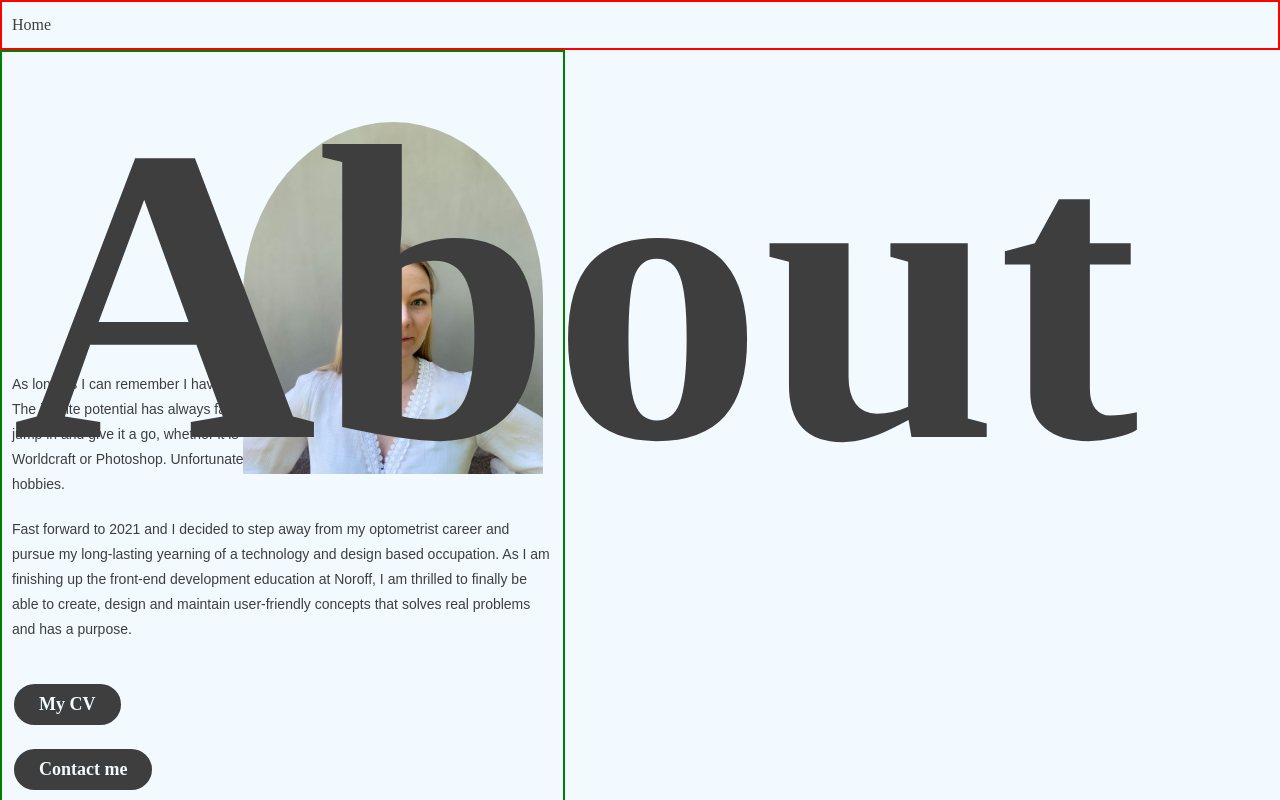
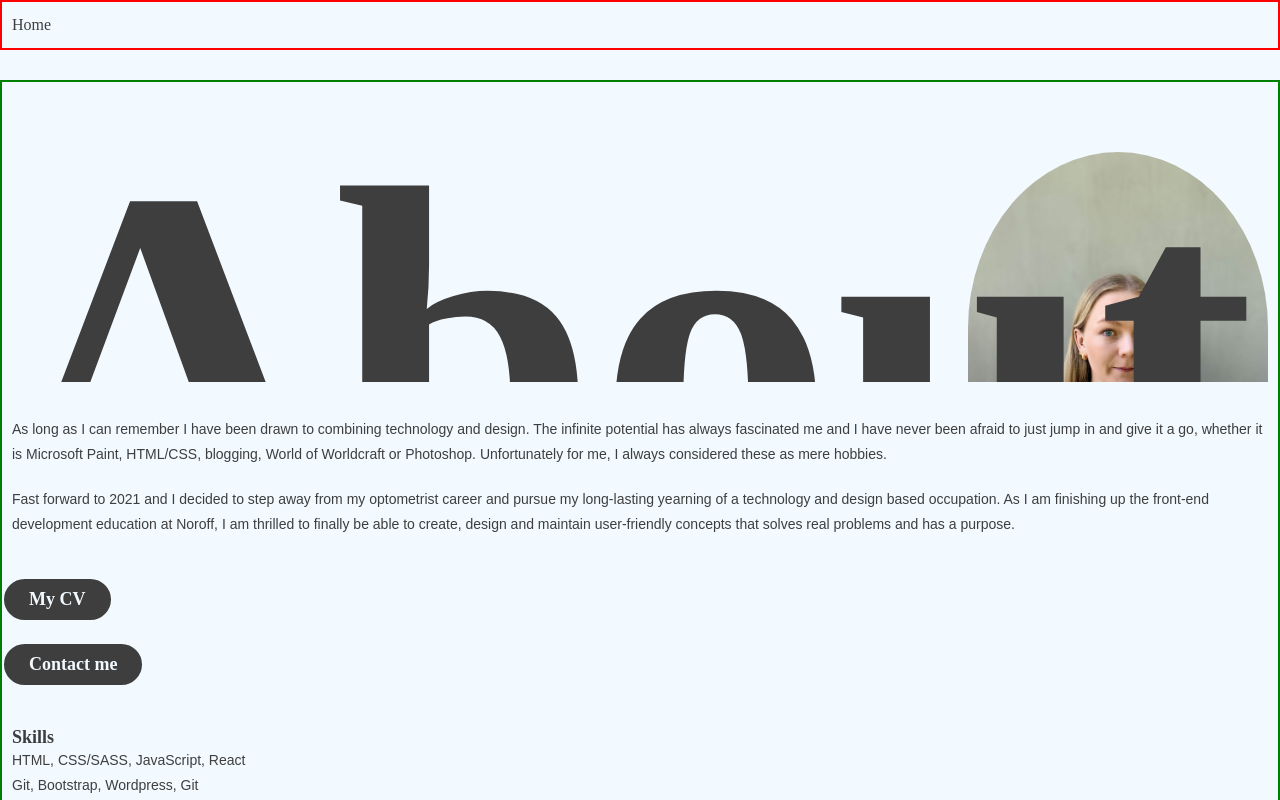
Before and after one commit to mathildeew/mathildeelinor-react, a React (Vite) app: page /about in a window 1280 px wide. Shown: the top 800 px of the page. Built offline with nearby package versions, Linux system fonts and the light colour scheme; a web font is replaced by a local one.

Commit message:
styles about page

```diff
--- a/src/components/About/AboutContainer.styles.jsx
+++ b/src/components/About/AboutContainer.styles.jsx
@@ -1,19 +1,22 @@
 import styled from "styled-components";
 
 export const AboutContainer = styled.div`
+  border: 2px solid green;
+
   .aboutTop {
     height: 300px;
-    margin-bottom: 20px;
+    margin-bottom: 35px;
     position: relative;
   }
 
   h1 {
-    font-size: 33vw;
+    font-size: 37vw;
     position: absolute;
     z-index: 2;
+    left: -10px;
   }
 
-  .selfImg {
+  .portrait {
     background: url("../../../public/self2.jpg");
     height: 73.5vw; /* 220px*/
     width: 60vw; /* 180px */
@@ -29,14 +32,19 @@ export const AboutContainer = styled.div`
     z-index: 1;
   }
 
-  .aboutSection {
-    margin-bottom: 40px;
-  }
-
   .aboutText {
     p:first-child {
       margin-bottom: 20px;
     }
+  }
+
+  .aboutSection,
+  .buttons {
+    margin-bottom: 40px;
+  }
+
+  button:first-child {
+    margin-bottom: 20px;
   }
 
   .bulk {
--- a/src/components/About/index.jsx
+++ b/src/components/About/index.jsx
@@ -8,7 +8,7 @@ export default function About() {
     <AboutContainer>
       <div className="aboutTop">
         <h1>About</h1>
-        <div className="selfImg"></div>
+        <div className="portrait"></div>
       </div>
 
       <section className="aboutSection aboutText">
@@ -29,10 +29,12 @@ export default function About() {
         </p>
       </section>
 
-      <BaseButton>My CV</BaseButton>
-      <BaseButton>
-        <Link to="/contact">Contact me</Link>
-      </BaseButton>
+      <div className="buttons">
+        <BaseButton>My CV</BaseButton>
+        <BaseButton>
+          <Link to="/contact">Contact me</Link>
+        </BaseButton>
+      </div>
 
       <section className="aboutSection">
         <h2>Skills</h2>
--- a/src/components/Home/index.jsx
+++ b/src/components/Home/index.jsx
@@ -4,11 +4,13 @@ import { HomeContainer } from "./HomeContainer.styles";
 export default function Home() {
   return (
     <HomeContainer>
+      <main>
         <div className="homeTop">
           <span>Mathilde</span>
           <span>Elinor</span>
         </div>
 
+        <section>
           <div className="homeMiddle">
             <p>Front-end developer.</p>
             <p>Currently working as an optometrist.</p>
@@ -27,6 +29,8 @@ export default function Home() {
               </li>
             </ul>
           </nav>
+        </section>
+      </main>
     </HomeContainer>
   );
 }
--- a/src/components/ui/Layout/Header/Header.styles.jsx
+++ b/src/components/ui/Layout/Header/Header.styles.jsx
@@ -6,6 +6,7 @@ export const HeaderContainer = styled.header`
   align-items: center;
   font-size: 1.6rem;
   border: 2px solid red;
+  margin-bottom: 30px;
 
   a {
     margin-left: 10px;
--- a/src/components/ui/Layout/index.jsx
+++ b/src/components/ui/Layout/index.jsx
@@ -6,9 +6,7 @@ export default function Layout() {
   return (
     <>
       <Header />
-      <main>
-        <Outlet />
-      </main>
+      <Outlet />
       <Footer />
     </>
   );
--- a/styles/Button.jsx
+++ b/styles/Button.jsx
@@ -9,7 +9,6 @@ export const BaseButton = styled.button`
   padding: 10px 25px;
   border-radius: 50px;
   border: 2px solid var(--color-secondary);
-  margin-bottom: 20px;
   display: block;
 
   a {
--- a/styles/GlobalStyles.jsx
+++ b/styles/GlobalStyles.jsx
@@ -5,13 +5,15 @@ export const GlobalStyle = createGlobalStyle`
 * {
     margin: 0;
     box-sizing: border-box;
+    overflow-x: hidden;
 }
 
     html {
         --color-primary: #3e3e3e;
         --color-secondary: #f2faff;
         height: 100%;
-        font-size: 62.5%
+        font-size: 62.5%;
+
     }
 
     body {
@@ -21,14 +23,19 @@ export const GlobalStyle = createGlobalStyle`
         min-height: 100vh;
         display: flex;
         flex-direction: column;
+
     }
 
     main {
         width: 100%;
         max-width: 565px;
-        padding: 0 10px;
+        /* padding: 0 10px; */
         margin-bottom: 50px;
         border: 2px solid green;
+    }
+
+    section {
+        padding: 0 10px;
     }
 
     ul {
```
Lines whose indentation alone changed are shown as unchanged.
